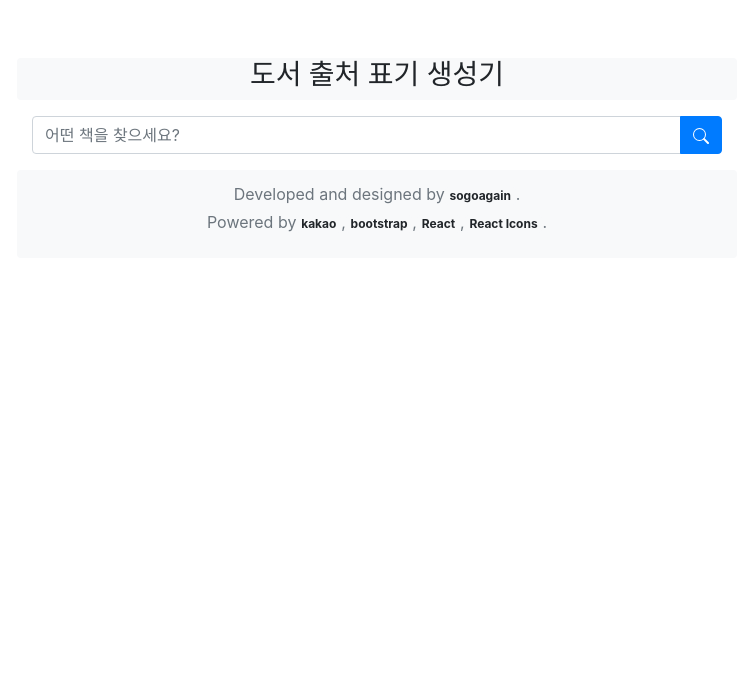
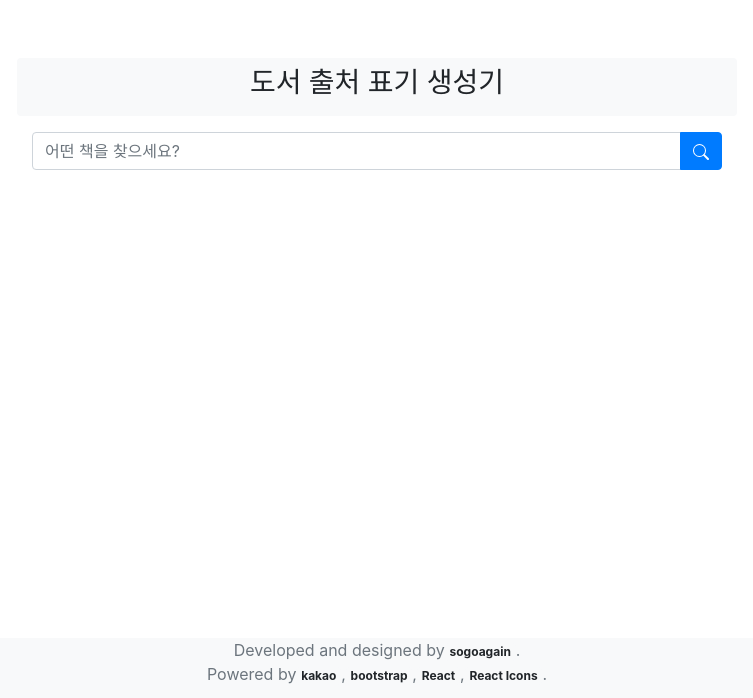
Before and after one commit to sogoagain/book-citation-generator, a React (Create React App) app in the folder frontend/: page / in a window 1280 px wide. Shown: the part 102-800 px from the top of the page, without its empty margins (263-1016 px from the left). Built offline with nearby package versions, Linux system fonts and the light colour scheme.

Commit message:
Refactor - Footer의 위치를 하단에 고정한다

```diff
--- a/frontend/src/components/layout/Footer.js
+++ b/frontend/src/components/layout/Footer.js
@@ -1,14 +1,16 @@
 import React from 'react';
 
 const Footer = () => (
-  <footer>
-    <div className="container bg-light py-2 text-center rounded">
-      <p className="text-muted my-1">
+  <footer
+    className="mt-3 bg-light fixed-bottom"
+  >
+    <div className="container py-0 text-center rounded">
+      <p className="text-muted my-0 text-truncate">
         Developed and designed by
         <a className="badge badge-light" href="https://github.com/sogoagain/">sogoagain</a>
         .
       </p>
-      <p className="text-muted">
+      <p className="text-muted my-0 text-truncate">
         Powered by
         <a className="badge badge-light" href="https://www.daum.net/">kakao</a>
         ,
--- a/frontend/src/components/layout/MainHeader.js
+++ b/frontend/src/components/layout/MainHeader.js
@@ -11,7 +11,7 @@ const MainHeader = ({
 
   return (
     <div
-      className="row bg-light mb-3 rounded"
+      className="row bg-light py-2 mb-3 rounded"
       onClick={onHeaderClick}
       onKeyDown={onHeaderClick}
       role="button"
--- a/frontend/src/index.css
+++ b/frontend/src/index.css
@@ -1,8 +1,3 @@
-html {
-  position: relative;
-  min-height: 100%;
-}
-
 body {
   margin: auto;
   font-family: -apple-system, BlinkMacSystemFont, 'Segoe UI', 'Roboto', 'Oxygen',
@@ -11,4 +6,9 @@ body {
   -webkit-font-smoothing: antialiased;
   -moz-osx-font-smoothing: grayscale;
   max-width: 720px;
+  padding-bottom: 60px;
 }
+
+footer {
+  height: 60px;
+}
```
